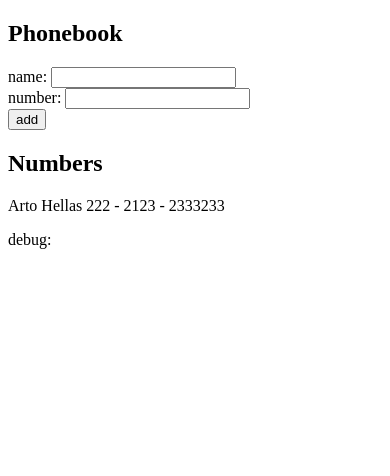
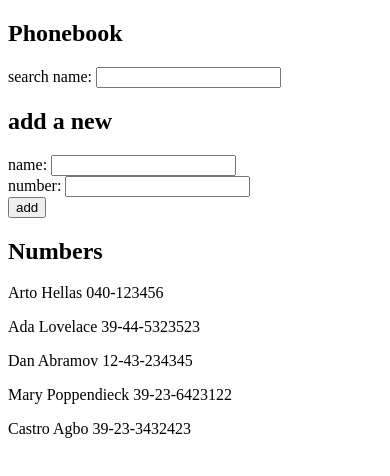
Before and after one commit to ceafive/fullstackopen2019, a React (Create React App) app in the folder part2/the_phonebook/: page / in a window 390 px wide. Shown: the top 476 px of the page. Built offline with nearby package versions, Linux system fonts and the light colour scheme.

Commit message:
The Phonebook Step4

```diff
--- a/part2/the_phonebook/src/App.js
+++ b/part2/the_phonebook/src/App.js
@@ -2,14 +2,16 @@ import React, { useState } from 'react'
 
 const App = () => {
   const [persons, setPersons] = useState([
-    {
-      id: 1,
-      name: 'Arto Hellas',
-      number: "222 - 2123 - 2333233"
-    }
+    { id: 1, name: 'Arto Hellas', number: '040-123456' },
+    { id: 2, name: 'Ada Lovelace', number: '39-44-5323523' },
+    { id: 3, name: 'Dan Abramov', number: '12-43-234345' },
+    { id: 4, name: 'Mary Poppendieck', number: '39-23-6423122' },
+    { id: 5, name: 'Castro Agbo', number: '39-23-3432423' }
   ])
   const [newName, setNewName] = useState('')
   const [newNumber, setNumber] = useState('')
+  const [filter, setFilter] = useState(persons)
+
 
   const addName = (e) => {
     e.preventDefault();
@@ -24,13 +26,23 @@ const App = () => {
       number: newNumber
     }
     setPersons(persons.concat(newEntry))
+    setFilter(filter.concat(newEntry))
   }
 
+
+  const runFilter = (value) => {
+    const found = persons.filter(person => person.name.toUpperCase().includes(value.toUpperCase()))
+    return found.length !== 0 ? setFilter(found) : setFilter(persons)
+  }
 
 
   return (
     <div>
       <h2>Phonebook</h2>
+      <div>
+        search name: <input onChange={(e) => runFilter(e.target.value)} />
+      </div>
+      <h2>add a new</h2>
       <form onSubmit={addName}>
         <div>
           name: <input onChange={(e) => setNewName(e.target.value)} />
@@ -43,8 +55,7 @@ const App = () => {
         </div>
       </form>
       <h2>Numbers</h2>
-      <div>{persons.map(person => <p key={person.id}><span>{person.name}</span>&nbsp;<span>{person.number}</span></p>)}</div>
-      <div>debug: {newName}</div>
+      <div>{filter.map(person => <p key={person.id}><span>{person.name}</span>&nbsp;<span>{person.number}</span></p>)}</div>
     </div>
   )
 }
```
